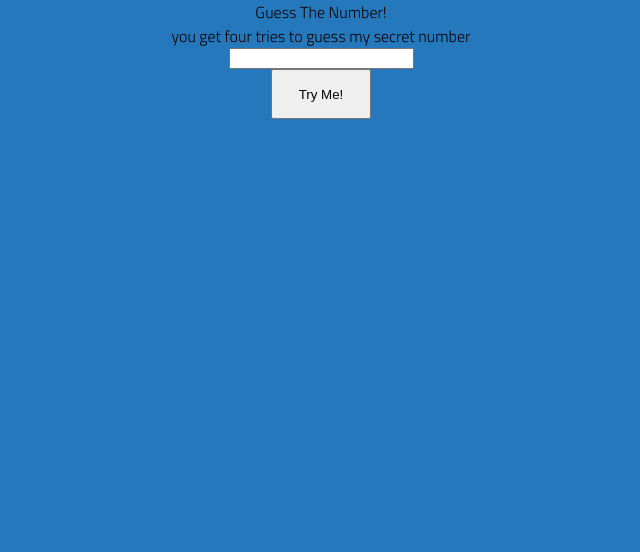
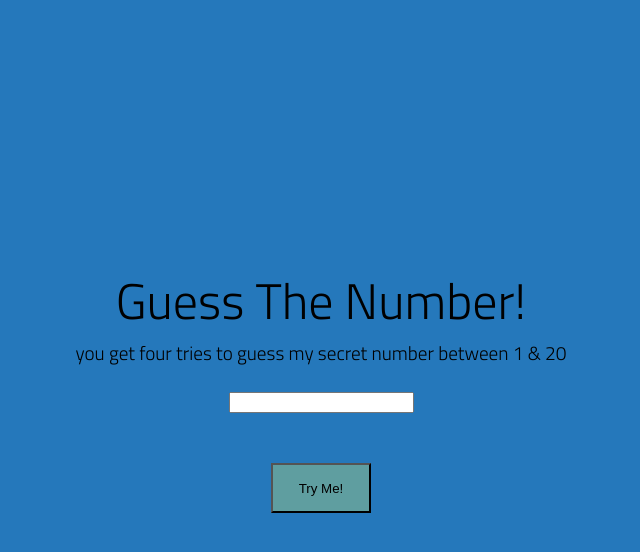
Before and after one commit to Jerud-Moyer/lab--02-guess-number, a plain HTML site: page index.html in a window 1280 px wide. Shown: the whole page, without its empty margins (319-959 px from the left). Drawn offline with Linux system fonts and the light colour scheme.

Commit message:
getting closer

```diff
--- a/index.html
+++ b/index.html
@@ -15,11 +15,11 @@
 <body>
     <header>
 
-        </div>
+
     </header>
     <main>
         <div class="intro">Guess The Number!</div>
-        <article id="rules">you get four tries to guess my secret number</article>
+        <article id="rules">you get four tries to guess my secret number between 1 & 20</article>
         <input id="user-number">
         <button id="but-ton">Try Me!</button>
         <div class="result">
--- a/styles/style.css
+++ b/styles/style.css
@@ -22,6 +22,12 @@ body {
     background-color: var(--color2);
 }
 
+body {
+    display: flex;
+    justify-content: center;
+    align-items: center;
+}
+
 main {
     display: flex;
     flex-direction: column;
@@ -29,11 +35,33 @@ main {
     align-items: center;
 }
 
+.intro {
+    font-size: 50px;
+}
+
+#rules {
+    font-size: larger;
+}
+
 button {
     height: 50px;
     width: 100px;
+    background-color: cadetblue;
+    margin: 25px;
 }
 
 .result {
+  display: flex;
+  flex-direction: column;
+  align-items: center;
+}
 
+#win-lose {
+    font-size: 50px;
+    text-shadow: black 2px 2px;
+    color: crimson;
 }
+
+input {
+    margin: 25px;
+}
```
